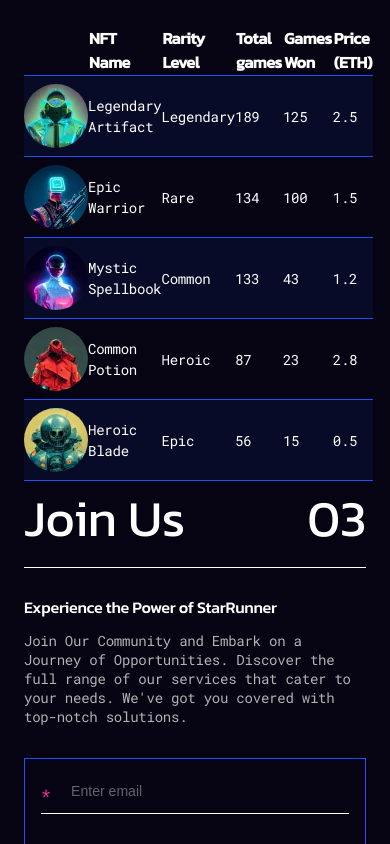
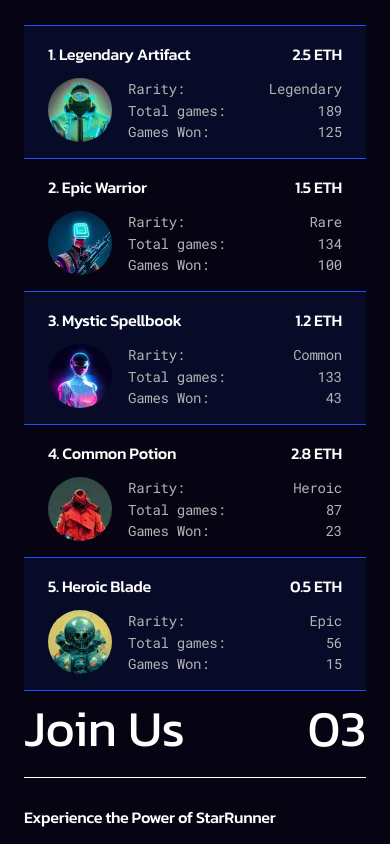
Before and after one commit to DaniilPopov0809/dexola-capm, a React (Vite) app: page / in a window 390 px wide. Shown: the part 1760-2604 px from the top of the page. Built offline with nearby package versions, Linux system fonts and the light colour scheme.

Commit message:
ADDED: NftTableRowMobile

```diff
--- a/src/components/UI/NftTable/NftTable.tsx
+++ b/src/components/UI/NftTable/NftTable.tsx
@@ -1,14 +1,34 @@
+import { useEffect, useState } from "react";
 import nftMockData from "../../../data/nftMockData";
 import NftTableRow from "../NftTableRow/NftTableRow";
+import NftTableRowMobile from "../NftTableRowMobile/NftTableRowMobile";
 import styles from "./NftTable.module.scss";
 
 const NftTable = () => {
+  const [isMobile, setIsMobile] = useState(window.innerWidth < 744);
+
+  useEffect(() => {
+    const handleResize = () => {
+      setIsMobile(window.innerWidth < 744);
+    };
+
+    window.addEventListener("resize", handleResize);
+
+    return () => {
+      window.removeEventListener("resize", handleResize);
+    };
+  }, []);
+
   return (
     <table className={styles.table}>
+      {!isMobile && (
         <thead className={`title__h3 ${styles.table__head}`}>
           <tr className={styles.table__headRow}>
-          {/* <th id="sequenceNumber" scope="col"></th> */}
-          <th id="avatar" scope="col" className={`${styles.table__headCell}`}></th>
+            <th
+              id="avatar"
+              scope="col"
+              className={`${styles.table__headCell}`}
+            ></th>
             <th id="name" scope="col" className={styles.table__headCell}>
               NFT Name
             </th>
@@ -26,8 +46,11 @@ const NftTable = () => {
             </th>
           </tr>
         </thead>
+      )}
       <tbody className={`${styles.table_body}`}>
-        {nftMockData.map(({ id, avatar, name, level, games, win, price }) => {
+        {nftMockData.map(
+          ({ id, avatar, name, level, games, win, price }, index) => {
+            if (!isMobile) {
               return (
                 <NftTableRow
                   key={id}
@@ -40,7 +63,23 @@ const NftTable = () => {
                   price={price}
                 />
               );
-        })}
+            } else {
+              return (
+                <NftTableRowMobile
+                  key={id}
+                  id={id}
+                  avatar={avatar}
+                  name={name}
+                  level={level}
+                  games={games}
+                  win={win}
+                  price={price}
+                  index={index}
+                />
+              );
+            }
+          }
+        )}
       </tbody>
     </table>
   );
--- a/src/components/UI/NftTableRow/NftTableRow.tsx
+++ b/src/components/UI/NftTableRow/NftTableRow.tsx
@@ -8,12 +8,9 @@ const NftTableRow = ({
   games,
   win,
   price,
-}: TopNftsProps) => {
+}: TopNftsProps, ) => {
   return (
     <tr className={styles.row}>
-      {/* <th headers="sequenceNumber" scope="row">
-        1.
-      </th> */}
       <td headers="avatar" className={`${styles.row__cellAvatar}`}>
         <img
           className={styles.row__img}
--- /dev/null
+++ b/src/components/UI/NftTableRowMobile/NftTableRowMobile.module.scss
@@ -0,0 +1,99 @@
+@import "/src/styles/variables";
+
+.row {
+  height: 80px;
+  &:nth-child(odd) {
+    background-color: $accentRowColor;
+    border-bottom: 1px solid $accentBlueColor;
+    border-top: 1px solid $accentBlueColor;
+  }
+}
+
+.cell {
+  padding: 16px 24px;
+}
+
+.cell__wrapHead {
+  display: flex;
+  justify-content: space-between;
+
+  margin-bottom: 12px;
+}
+
+.cell__wrapBody {
+  display: flex;
+
+  color: $lightGreyColor;
+}
+
+.cell__img {
+  min-width: 64px;
+  min-height: 64px;
+
+  margin-right: 16px;
+
+  border-radius: 50%;
+}
+
+.cell__list {
+    width: 100%;
+}
+
+.cell__listItem {
+    display: flex;
+    justify-content: space-between;
+}
+// .row__cellAvatar {
+//   width: 64px;
+// }
+
+// .row__cellName {
+//   @media screen and (min-width: $tablet) {
+//     width: 34.5%;
+//   }
+
+//   @media screen and (min-width: $desktop) {
+//     width: 37.4%;
+//   }
+// }
+
+// .row__cellLevel {
+//   @media screen and (min-width: $tablet) {
+//     width: 16.7%;
+//     padding: 11px 16px;
+//   }
+
+//   @media screen and (min-width: $desktop) {
+//     width: 15%;
+//     padding: 11px 24px;
+//   }
+// }
+
+// .row__cellGames {
+//   @media screen and (min-width: $tablet) {
+//     width: 13%;
+//   }
+
+//   @media screen and (min-width: $desktop) {
+//     width: 14.5%;
+//   }
+// }
+// .row__cellWin {
+//   @media screen and (min-width: $tablet) {
+//     width: 13.4%;
+//   }
+
+//   @media screen and (min-width: $desktop) {
+//     width: 14.2%;
+//   }
+// }
+
+// .row__cellPrice {
+//   @media screen and (min-width: $tablet) {
+//     width: 13.2%;
+//   }
+
+//   @media screen and (min-width: $desktop) {
+//     width: 13.6%;
+//   }
+// }
--- /dev/null
+++ b/src/components/UI/NftTableRowMobile/NftTableRowMobile.tsx
@@ -0,0 +1,41 @@
+import styles from "./NftTableRowMobile.module.scss"
+import { TopNftsProps } from "../../../types";
+
+const NftTableRowMobile = ({
+  avatar,
+  name,
+  level,
+  games,
+  win,
+  price,
+  index=0,
+}: TopNftsProps ) => {
+  return (
+    <tr className={styles.row}>
+      <td className={styles.cell}>
+        <div className={`title__h3 ${styles.cell__wrapHead}`}>
+        <span>{`${index+1}. ${name}`}</span><span>{`${price} ETH`}</span>
+        </div>
+        <div className={styles.cell__wrapBody}>
+        <img
+          className={styles.cell__img}
+          srcSet={`${avatar.x1} 1x,
+                    ${avatar.x2} 2x,
+                    ${avatar.x3} 3x`}
+          src={avatar.x1}
+          alt="Astronaut"
+          width="64"
+          height="64"
+        />
+        <ul className={styles.cell__list}>
+          <li className={styles.cell__listItem}><span>Rarity:</span><span>{level}</span></li>
+          <li className={styles.cell__listItem}><span>Total games:</span><span>{games}</span></li>
+          <li className={styles.cell__listItem}><span>Games Won:</span><span>{win}</span></li>
+        </ul>
+        </div>
+      </td>
+    </tr>
+  );
+};
+
+export default NftTableRowMobile;
--- a/src/styles/_container.scss
+++ b/src/styles/_container.scss
@@ -12,7 +12,6 @@
 
   @media screen and (min-width: $desktop) {
     width: 1440px;
-
     padding-right: 120px;
     padding-left: 120px;
   }
--- a/src/styles/_global.scss
+++ b/src/styles/_global.scss
@@ -6,24 +6,17 @@ html {
 
 body {
   background-color: $backgroundColor;
-  font-family: $bodyFont;
-  color: $lightGreyColor;
-  letter-spacing: -0.28px;
-  font-size: 14px;
-
-  transition: font-size $animation;
-
   // font-size: $bodyMobileFontsize;
 
-  @media screen and (min-width: $tablet) {
-    // font-size: $bodyTabletFontsize;
-    letter-spacing: -0.32px;
-  }
+  // @media screen and (min-width: $tablet) {
+  //   // font-size: $bodyTabletFontsize;
+  //   letter-spacing: -0.32px;
+  // }
 
-  @media screen and (min-width: $desktop) {
-    // font-size: $bodyDesktopFontsize;
-    letter-spacing: -0.36px;
-  }
+  // @media screen and (min-width: $desktop) {
+  //   // font-size: $bodyDesktopFontsize;
+  //   letter-spacing: -0.36px;
+  // }
 
 
 }
@@ -56,12 +49,21 @@ td, tr {
 }
 
 .mainFontSize {
+  font-family: $bodyFont;
+  color: $lightGreyColor;
+  letter-spacing: -0.28px;
+  font-size: 14px;
+
+  transition: font-size $animation;
+
   @media (min-width: $mobile) and (max-width: $mobileEnd) {
+    letter-spacing: -0.32px;
     font-size: calc(
       $bodyMobileFontsize + (16 - 14) * ((100vw - $mobile) / (743 - 375))
     );
   }
   @media (min-width: $tablet) and (max-width: $tabletEnd) {
+    letter-spacing: -0.36px;
     font-size: calc(
       $bodyTabletFontsize + (18 - 16) * ((100vw - $tablet) / (1439 - 744))
     );
@@ -74,6 +76,7 @@ td, tr {
   // }
 
   @media (min-width: $desktop) {
+    letter-spacing: -0.36px;
     font-size: $bodyDesktopFontsize;
   }
 }
--- a/src/styles/main.scss
+++ b/src/styles/main.scss
@@ -4,4 +4,4 @@
 @import './_variables';
 @import './_global';
 @import './container';
-@import './titles'
+@import './titles';
```
Also changed, not shown: src/components/UI/NftTableRow/NftTableRow.module.scss (+1 -9 lines), src/types/index.ts (+11 -10 lines). Lines whose indentation alone changed are shown as unchanged.
